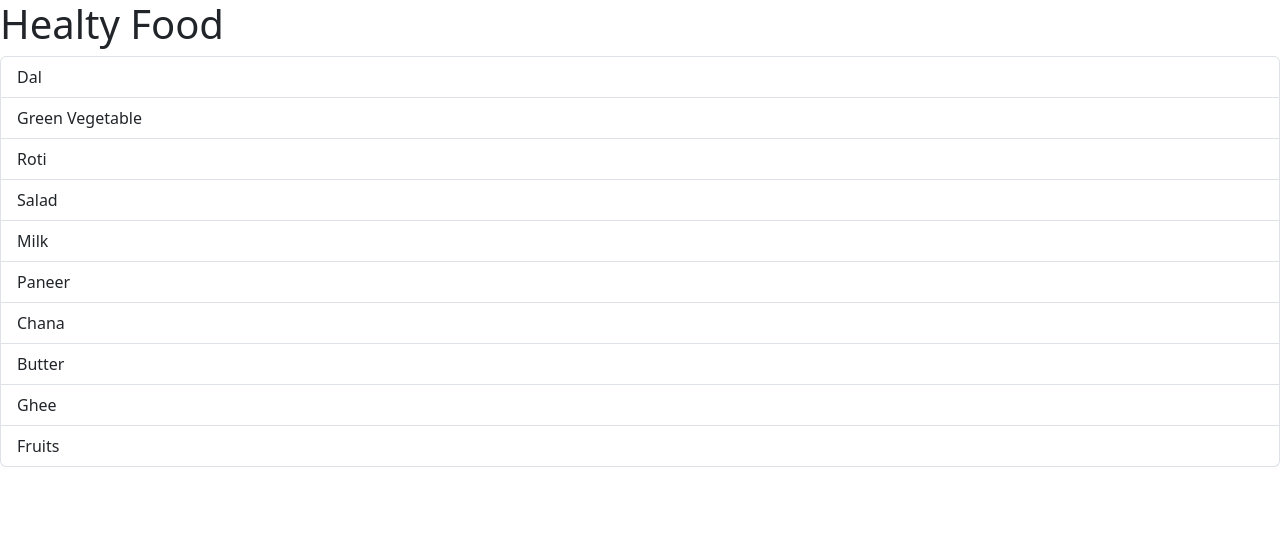
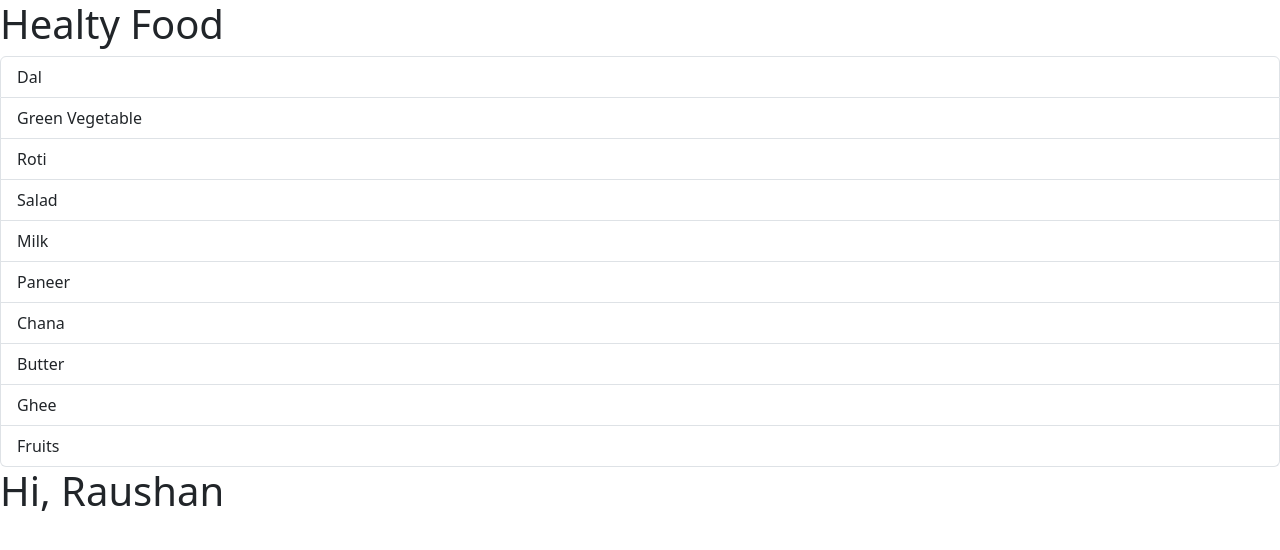
Before and after one commit to mdraushanji22/ReactJs-Complete, a React (Vite) app in the folder 18 Fragment/: page / in a window 1280 px wide. Shown: the top 550 px of the page. Built offline with nearby package versions, Linux system fonts and the light colour scheme.

Commit message:
Props in ReactJs

```diff
--- a/18 Fragment/src/App.jsx
+++ b/18 Fragment/src/App.jsx
@@ -1,4 +1,5 @@
 import "bootstrap/dist/css/bootstrap.min.css";
+import Parent from "./components/props/Parent";
 
 function App() {
   let foodItems = [
@@ -35,6 +36,7 @@ function App() {
         <li class="list-group-item">Milk</li>
       </ul>
         </React.Fragment>*/}
+      <Parent />
     </>
   );
 }
--- a/18 Fragment/src/components/foodItem.jsx
+++ /dev/null
@@ -1,5 +0,0 @@
-function foodItem() {
-  return <div>foodItem</div>;
-}
-
-export default foodItem;
--- /dev/null
+++ b/18 Fragment/src/components/props/Child.jsx
@@ -0,0 +1,9 @@
+function Child() {
+  return (
+    <div>
+      <h1>Hi, Raushan</h1>
+    </div>
+  );
+}
+
+export default Child;
--- /dev/null
+++ b/18 Fragment/src/components/props/Parent.jsx
@@ -0,0 +1,11 @@
+import Child from "./Child";
+
+function Parent() {
+  return (
+    <div>
+      <Child />
+    </div>
+  );
+}
+
+export default Parent;
```
